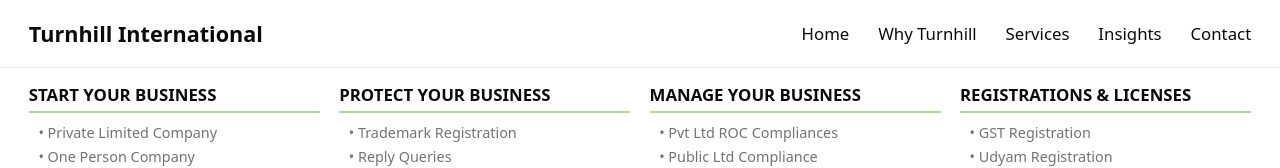
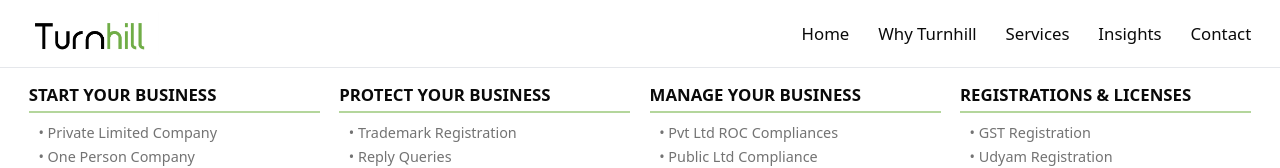
Before and after one commit to synradlabs-codespace/turnhill-frontend, a Next.js app: page / in a window 1280 px wide. Shown: the top 168 px of the page. Built offline with nearby package versions, Linux system fonts and the light colour scheme.

Commit message:
Feat : Logo added to site header

```diff
--- a/components/site-header.tsx
+++ b/components/site-header.tsx
@@ -4,6 +4,7 @@
 import { useState, useEffect } from "react"
 import { usePathname } from "next/navigation"
 import { motion, AnimatePresence } from "framer-motion"
+import Image from "next/image"
 
 const services = [
   {
@@ -113,13 +114,12 @@
 ]
 
 export function SiteHeader() {
-  const [expanded, setExpanded] = useState(false)
-  const pathname = usePathname()
+  const [expanded, setExpanded] = useState(false);
+  const pathname = usePathname();
 
-  // Close header automatically on route change
   useEffect(() => {
-    setExpanded(false)
-  }, [pathname])
+    setExpanded(false);
+  }, [pathname]);
 
   return (
     <header
@@ -132,12 +132,20 @@
         {/* Logo */}
         <Link
           href="/"
-          className="flex items-center gap-2 font-semibold"
+          className="flex items-center"
           aria-label="Turnhill International Home"
         >
-          <span className="whitespace-nowrap text-lg font-bold">
-            Turnhill International
-          </span>
+          {/* Visually hidden text for accessibility */}
+          <span className="sr-only">Turnhill International</span>
+
+          <Image
+            src="/turnhill-full-logo.png"
+            alt="Turnhill International"
+            width={420}
+            height={120}
+            priority
+            className="h-8 sm:h-9 w-auto object-contain"
+          />
         </Link>
 
         {/* Desktop Nav */}
@@ -179,6 +187,7 @@
                   >
                     {category.category}
                   </Link>
+
                   <ul className="space-y-1 ml-2 text-xs">
                     {category.items.map((item) => (
                       <li key={item}>
@@ -198,5 +207,5 @@
         )}
       </AnimatePresence>
     </header>
-  )
+  );
 }
```
Also changed, not shown: public/turnhill-full-logo.png (added).
